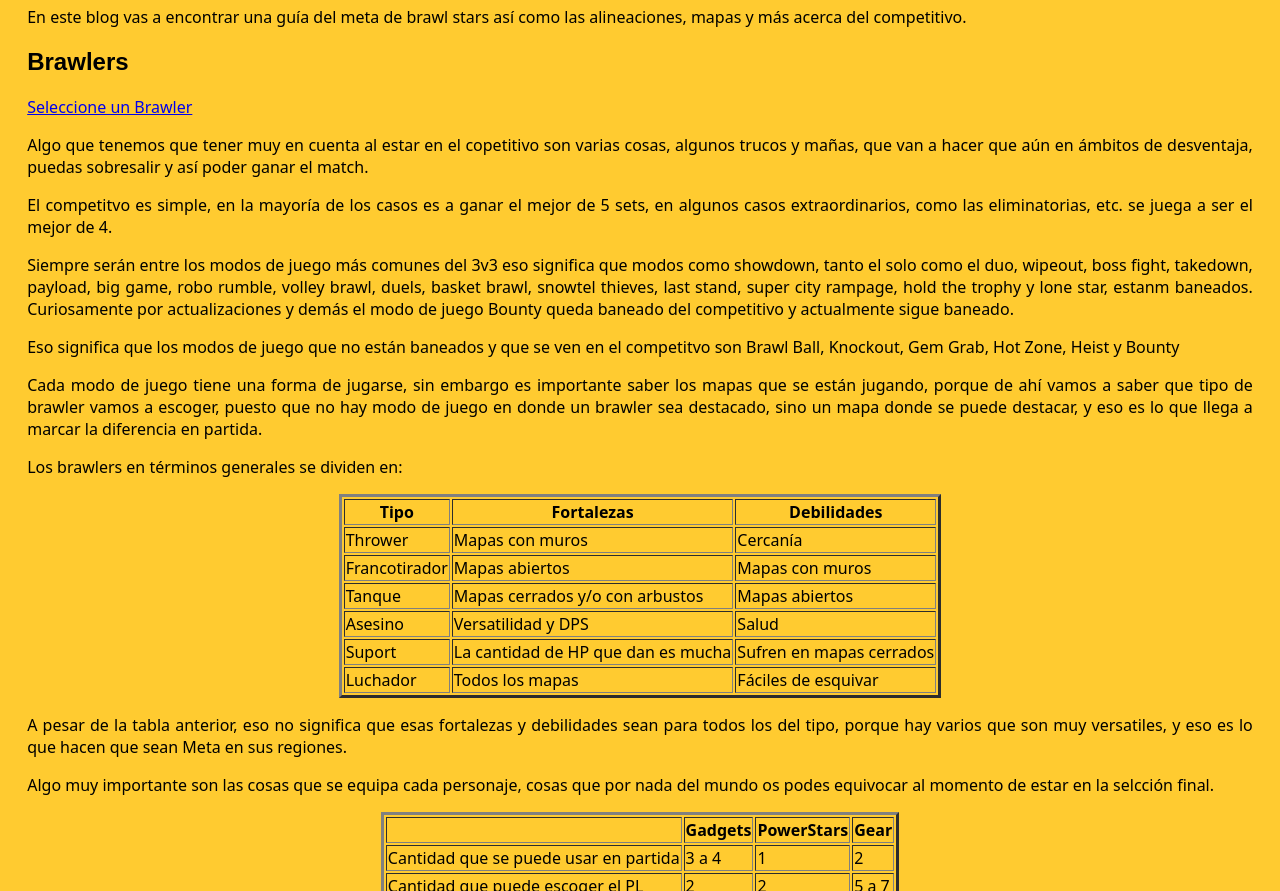
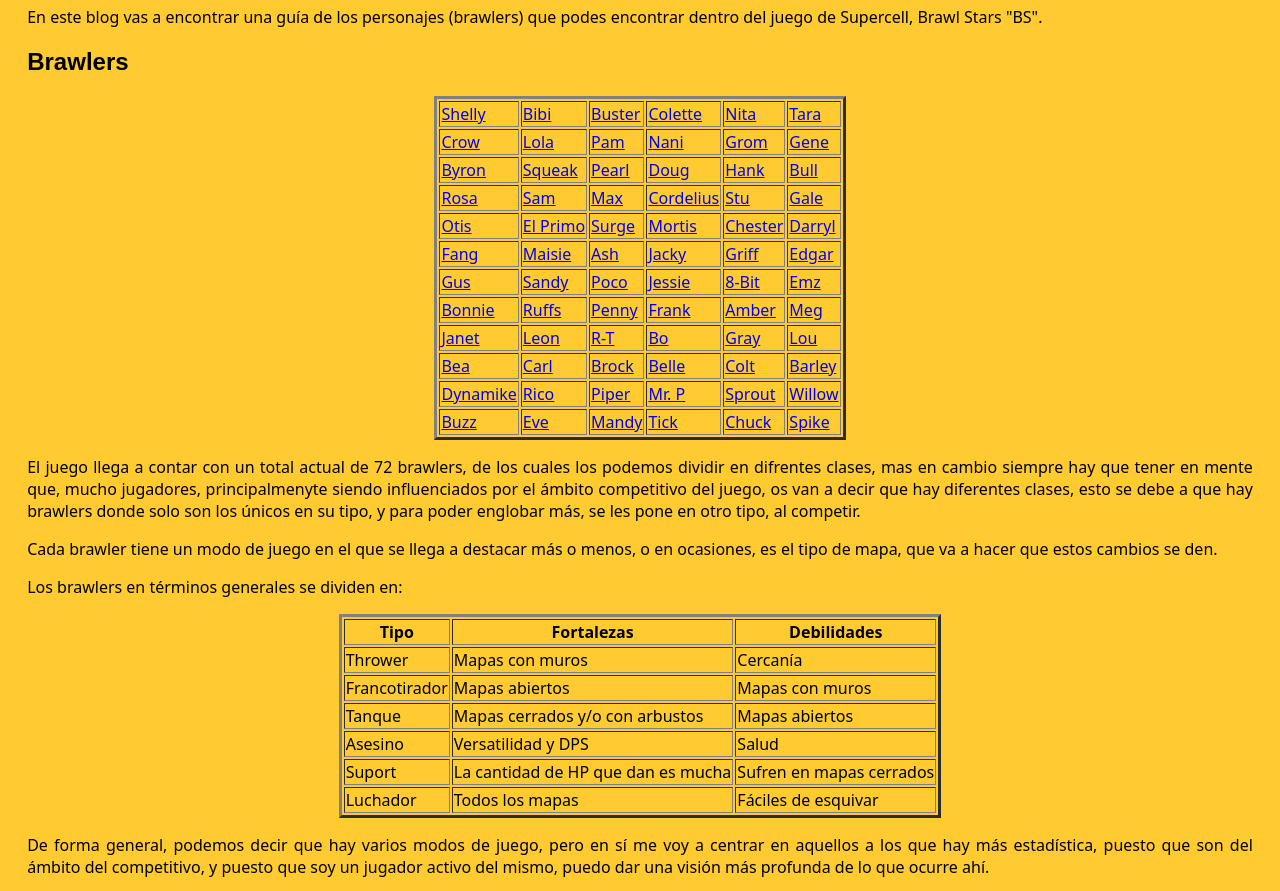
Before and after one commit to VictorJ-Ch/BrawlStars, a plain HTML site: page Index.html in a window 1280 px wide. Shown: the part 425-1316 px from the top of the page. Drawn offline with Linux system fonts and the light colour scheme.

Commit message:
Update del proyecto

```diff
--- a/Index.html
+++ b/Index.html
@@ -11,101 +11,112 @@
             <img class="banner" src="./Img/Header/BSC_header.png" alt="Banner Responsivo">
         </header>
         <main>
-            <h1>Brawl Stars Guía Competitiva Oct.2023</h1>
+            <h1>Brawl Stars Brawlers</h1>
             <p>
-                En este blog vas a encontrar una guía del meta de brawl stars así como las alineaciones, mapas y más acerca del competitivo.
+                En este blog vas a encontrar una guía de los personajes (brawlers) que podes encontrar dentro del juego de Supercell, Brawl Stars "BS".
             </p>
             <h2> Brawlers</h2>
-            <div class="dropdown">
-                <a href="#">Seleccione un Brawler</a>
-                <div class="dropdown-content">
-                    <li><a href="./HTML/Brawlers/Shelly.html">Shelly</a></li>
-                    <li><a href="./HTML/Brawlers/Bibi.html">Bibi</a></li>
-                    <li><a href="./HTML/Brawlers/Buster.html">Buster</a></li>
-                    <li><a href="./HTML/Brawlers/Colette.html">Colette</a></li>
-                    <li><a href="./HTML/Brawlers/Nita.html">Nita</a></li>
-                    <li><a href="./HTML/Brawlers/Tara.html">Tara</a></li>
-                    <li><a href="./HTML/Brawlers/Crow.html">Crow</a></li>
-                    <li><a href="./HTML/Brawlers/Lola.html">Lola</a></li>
-                    <li><a href="./HTML/Brawlers/Pam.html">Pam</a></li>
-                    <li><a href="./HTML/Brawlers/Nani.html">Nani</a></li>
-                    <li><a href="./HTML/Brawlers/Grom.html">Grom</a></li>
-                    <li><a href="./HTML/Brawlers/Gene.html">Gene</a></li>
-                    <li><a href="./HTML/Brawlers/Byron.html">Byron</a></li>
-                    <li><a href="./HTML/Brawlers/Squeak.html">Squeak</a></li>
-                    <li><a href="./HTML/Brawlers/Pearl.html">Pearl</a></li>
-                    <li><a href="./HTML/Brawlers/Doug.html">Doug</a></li>
-                    <li><a href="./HTML/Brawlers/Hank.html">Hank</a></li>
-                    <li><a href="./HTML/Brawlers/Bull.html">Bull</a></li>
-                    <li><a href="./HTML/Brawlers/Rosa.html">Rosa</a></li>
-                    <li><a href="./HTML/Brawlers/Sam.html">Sam</a></li>
-                    <li><a href="./HTML/Brawlers/Max.html">Max</a></li>
-                    <li><a href="./HTML/Brawlers/Cordelius.html">Cordelius</a></li>
-                    <li><a href="./HTML/Brawlers/Stu.html">Stu</a></li>
-                    <li><a href="./HTML/Brawlers/Gale.html">Gale</a></li>
-                    <li><a href="./HTML/Brawlers/Otis.html">Otis</a></li>
-                    <li><a href="./HTML/Brawlers/ElPrimo.html">El Primo</a></li>
-                    <li><a href="./HTML/Brawlers/Surge.html">Surge</a></li>
-                    <li><a href="./HTML/Brawlers/Mortis.html">Mortis</a></li>
-                    <li><a href="./HTML/Brawlers/Chester.html">Chester</a></li>
-                    <li><a href="./HTML/Brawlers/Darryl.html">Darryl</a></li>
-                    <li><a href="./HTML/Brawlers/Fang.html">Fang</a></li>
-                    <li><a href="./HTML/Brawlers/Maisie.html">Maisie</a></li>
-                    <li><a href="./HTML/Brawlers/Ash.html">Ash</a></li>
-                    <li><a href="./HTML/Brawlers/Jacky.html">Jacky</a></li>
-                    <li><a href="./HTML/Brawlers/Griff.html">Griff</a></li>
-                    <li><a href="./HTML/Brawlers/Edgar.html">Edgar</a></li>
-                    <li><a href="./HTML/Brawlers/Gus.html">Gus</a></li>
-                    <li><a href="./HTML/Brawlers/Sandy.html">Sandy</a></li>
-                    <li><a href="./HTML/Brawlers/Poco.html">Poco</a></li>
-                    <li><a href="./HTML/Brawlers/Jessie.html">Jessie</a></li>
-                    <li><a href="./HTML/Brawlers/8-Bit.html">8-Bit</a></li>
-                    <li><a href="./HTML/Brawlers/Emz.html">Emz</a></li>
-                    <li><a href="./HTML/Brawlers/Bonnie.html">Bonnie</a></li>
-                    <li><a href="./HTML/Brawlers/Ruffs.html">Ruffs</a></li>
-                    <li><a href="./HTML/Brawlers/Penny.html">Penny</a></li>
-                    <li><a href="./HTML/Brawlers/Frank.html">Frank</a></li>
-                    <li><a href="./HTML/Brawlers/Amber.html">Amber</a></li>
-                    <li><a href="./HTML/Brawlers/Meg.html">Meg</a></li>
-                    <li><a href="./HTML/Brawlers/Janet.html">Janet</a></li>
-                    <li><a href="./HTML/Brawlers/Leon.html">Leon</a></li>
-                    <li><a href="./HTML/Brawlers/R-t.html">R-T</a></li>
-                    <li><a href="./HTML/Brawlers/Bo.html">Bo</a></li>
-                    <li><a href="./HTML/Brawlers/Gray.html">Gray</a></li>
-                    <li><a href="./HTML/Brawlers/Lou.html">Lou</a></li>
-                    <li><a href="./HTML/Brawlers/Bea.html">Bea</a></li>
-                    <li><a href="./HTML/Brawlers/Carl.html">Carl</a></li>
-                    <li><a href="./HTML/Brawlers/Brock.html">Brock</a></li>
-                    <li><a href="./HTML/Brawlers/Belle.html">Belle</a></li>
-                    <li><a href="./HTML/Brawlers/Colt.html">Colt</a></li>
-                    <li><a href="./HTML/Brawlers/Barley.html">Barley</a></li>
-                    <li><a href="./HTML/Brawlers/Dynamike.html">Dynamike</a></li>
-                    <li><a href="./HTML/Brawlers/Rico.html">Rico</a></li>
-                    <li><a href="./HTML/Brawlers/Piper.html">Piper</a></li>
-                    <li><a href="./HTML/Brawlers/MrP.html">Mr. P</a></li>
-                    <li><a href="./HTML/Brawlers/Sprout.html">Sprout</a></li>
-                    <li><a href="./HTML/Brawlers/Willow.html">Willow</a></li>
-                    <li><a href="./HTML/Brawlers/Buzz.html">Buzz</a></li>
-                    <li><a href="./HTML/Brawlers/Eve.html">Eve</a></li>
-                    <li><a href="./HTML/Brawlers/Mandy.html">Mandy</a></li>
-                    <li><a href="./HTML/Brawlers/Tick.html">Tick</a></li>
-                    <li><a href="./HTML/Brawlers/Chuck.html">Chuck</a></li>
-                </div>
-            </div>
+            <table border="3">
+                <tr>
+                    <td><a href="./HTML/Brawlers/Shelly.html">Shelly</a></td>
+                    <td><a href="./HTML/Brawlers/Bibi.html">Bibi</a></td>
+                    <td><a href="./HTML/Brawlers/Buster.html">Buster</a></td>
+                    <td><a href="./HTML/Brawlers/Colette.html">Colette</a></td>
+                    <td><a href="./HTML/Brawlers/Nita.html">Nita</a></td>
+                    <td><a href="./HTML/Brawlers/Tara.html">Tara</a></td>
+                </tr>
+                <tr>
+                    <td><a href="./HTML/Brawlers/Crow.html">Crow</a></td>
+                    <td><a href="./HTML/Brawlers/Lola.html">Lola</a></td>
+                    <td><a href="./HTML/Brawlers/Pam.html">Pam</a></td>
+                    <td><a href="./HTML/Brawlers/Nani.html">Nani</a></td>
+                    <td><a href="./HTML/Brawlers/Grom.html">Grom</a></td>
+                    <td><a href="./HTML/Brawlers/Gene.html">Gene</a></td>
+                </tr>
+                <tr>
+                    <td><a href="./HTML/Brawlers/Byron.html">Byron</a></td>
+                    <td><a href="./HTML/Brawlers/Squeak.html">Squeak</a></td>
+                    <td><a href="./HTML/Brawlers/Pearl.html">Pearl</a></td>
+                    <td><a href="./HTML/Brawlers/Doug.html">Doug</a></td>
+                    <td><a href="./HTML/Brawlers/Hank.html">Hank</a></td>
+                    <td><a href="./HTML/Brawlers/Bull.html">Bull</a></td>
+                </tr>
+                <tr>
+                    <td><a href="./HTML/Brawlers/Rosa.html">Rosa</a></td>
+                    <td><a href="./HTML/Brawlers/Sam.html">Sam</a></td>
+                    <td><a href="./HTML/Brawlers/Max.html">Max</a></td>
+                    <td><a href="./HTML/Brawlers/Cordelius.html">Cordelius</a></td>
+                    <td><a href="./HTML/Brawlers/Stu.html">Stu</a></td>
+                    <td><a href="./HTML/Brawlers/Gale.html">Gale</a></td>
+                </tr>
+                <tr>
+                    <td><a href="./HTML/Brawlers/Otis.html">Otis</a></td>
+                    <td><a href="./HTML/Brawlers/ElPrimo.html">El Primo</a></td>
+                    <td><a href="./HTML/Brawlers/Surge.html">Surge</a></td>
+                    <td><a href="./HTML/Brawlers/Mortis.html">Mortis</a></td>
+                    <td><a href="./HTML/Brawlers/Chester.html">Chester</a></td>
+                    <td><a href="./HTML/Brawlers/Darryl.html">Darryl</a></td>
+                </tr>
+                <tr>
+                    <td><a href="./HTML/Brawlers/Fang.html">Fang</a></td>
+                    <td><a href="./HTML/Brawlers/Maisie.html">Maisie</a></td>
+                    <td><a href="./HTML/Brawlers/Ash.html">Ash</a></td>
+                    <td><a href="./HTML/Brawlers/Jacky.html">Jacky</a></td>
+                    <td><a href="./HTML/Brawlers/Griff.html">Griff</a></td>
+                    <td><a href="./HTML/Brawlers/Edgar.html">Edgar</a></td>
+                </tr>
+                <tr>
+                    <td><a href="./HTML/Brawlers/Gus.html">Gus</a></td>
+                    <td><a href="./HTML/Brawlers/Sandy.html">Sandy</a></td>
+                    <td><a href="./HTML/Brawlers/Poco.html">Poco</a></td>
+                    <td><a href="./HTML/Brawlers/Jessie.html">Jessie</a></td>
+                    <td><a href="./HTML/Brawlers/8-Bit.html">8-Bit</a></td>
+                    <td><a href="./HTML/Brawlers/Emz.html">Emz</a></td>
+                </tr>
+                <tr><td><a href="./HTML/Brawlers/Bonnie.html">Bonnie</a></td>
+                    <td><a href="./HTML/Brawlers/Ruffs.html">Ruffs</a></td>
+                    <td><a href="./HTML/Brawlers/Penny.html">Penny</a></td>
+                    <td><a href="./HTML/Brawlers/Frank.html">Frank</a></td>
+                    <td><a href="./HTML/Brawlers/Amber.html">Amber</a></td>
+                    <td><a href="./HTML/Brawlers/Meg.html">Meg</a></td></tr>
+                <tr>
+                    <td><a href="./HTML/Brawlers/Janet.html">Janet</a></td>
+                    <td><a href="./HTML/Brawlers/Leon.html">Leon</a></td>
+                    <td><a href="./HTML/Brawlers/R-t.html">R-T</a></td>
+                    <td><a href="./HTML/Brawlers/Bo.html">Bo</a></td>
+                    <td><a href="./HTML/Brawlers/Gray.html">Gray</a></td>
+                    <td><a href="./HTML/Brawlers/Lou.html">Lou</a></td>
+                </tr>
+                <tr>
+                    <td><a href="./HTML/Brawlers/Bea.html">Bea</a></td>
+                    <td><a href="./HTML/Brawlers/Carl.html">Carl</a></td>
+                    <td><a href="./HTML/Brawlers/Brock.html">Brock</a></td>
+                    <td><a href="./HTML/Brawlers/Belle.html">Belle</a></td>
+                    <td><a href="./HTML/Brawlers/Colt.html">Colt</a></td>
+                    <td><a href="./HTML/Brawlers/Barley.html">Barley</a></td>
+                </tr>
+                <tr>
+                    <td><a href="./HTML/Brawlers/Dynamike.html">Dynamike</a></td>
+                    <td><a href="./HTML/Brawlers/Rico.html">Rico</a></td>
+                    <td><a href="./HTML/Brawlers/Piper.html">Piper</a></td>
+                    <td><a href="./HTML/Brawlers/MrP.html">Mr. P</a></td>
+                    <td><a href="./HTML/Brawlers/Sprout.html">Sprout</a></td>
+                    <td><a href="./HTML/Brawlers/Willow.html">Willow</a></td>
+                </tr>
+                <tr>
+                    <td><a href="./HTML/Brawlers/Buzz.html">Buzz</a></td>
+                    <td><a href="./HTML/Brawlers/Eve.html">Eve</a></td>
+                    <td><a href="./HTML/Brawlers/Mandy.html">Mandy</a></td>
+                    <td><a href="./HTML/Brawlers/Tick.html">Tick</a></td>
+                    <td><a href="./HTML/Brawlers/Chuck.html">Chuck</a></td>
+                    <td><a href="./HTML/Brawlers/Spike.html">Spike</a></td>
+                </tr>
+            </table>
             <p>
-                Algo que tenemos que tener muy en cuenta al estar en el copetitivo son varias cosas, algunos trucos y mañas, que van a hacer que aún en ámbitos de desventaja, puedas sobresalir y así poder ganar el match.
+                El juego llega a contar con un total actual de 72 brawlers, de los cuales los podemos dividir en difrentes  clases, mas en cambio siempre hay que tener en mente que, mucho jugadores, principalmenyte siendo influenciados por el ámbito competitivo del juego, os van a decir que hay diferentes clases, esto se debe a que hay brawlers donde solo son los únicos en su tipo, y para poder englobar más, se les pone en otro tipo, al competir.
             </p>
             <p>
-                El competitvo es simple, en la mayoría de los casos es a ganar el mejor de 5 sets, en algunos casos extraordinarios, como las eliminatorias, etc. se juega a ser el mejor de 4.
-            </p>
-            <p>
-                Siempre serán entre los modos de juego más comunes del 3v3 eso significa que modos como showdown, tanto el solo como el duo, wipeout, boss fight, takedown, payload, big game, robo rumble, volley brawl, duels, basket brawl, snowtel thieves, last stand, super city rampage, hold the trophy y lone star, estanm baneados. Curiosamente por actualizaciones y demás el modo de juego Bounty queda baneado del competitivo y actualmente sigue baneado.
-            </p>
-            <p>
-                Eso significa que los modos de juego que no están baneados y que se ven en el competitvo son Brawl Ball, Knockout, Gem Grab, Hot Zone, Heist y Bounty
-            </p>
-            <p>
-                Cada modo de juego tiene una forma de jugarse, sin embargo es importante saber los mapas que se están jugando, porque de ahí vamos a saber que tipo de brawler vamos a escoger, puesto que no hay modo de juego en donde un brawler sea destacado, sino un mapa donde se puede destacar, y eso es lo que llega a marcar la diferencia en partida.
+                Cada brawler tiene un modo de juego en el que se llega a destacar más o menos, o en ocasiones, es el tipo de mapa, que va a hacer que estos cambios se den.
             </p>
             <p>
                 Los brawlers en términos generales se dividen en:
@@ -148,10 +159,42 @@
             </tr>
             </table>
             <p>
-                A pesar de la tabla anterior, eso no significa que esas fortalezas y debilidades sean para todos los del tipo, porque hay varios que son muy versatiles, y eso es lo que hacen que sean Meta en sus regiones.
+                De forma general, podemos decir que hay varios modos de juego, pero en sí me voy a centrar en aquellos a los que hay más estadística, puesto que son del ámbito del competitivo, y puesto que soy un jugador activo del mismo, puedo dar una visión más profunda de lo que ocurre ahí.
             </p>
             <p>
-                Algo muy importante son las cosas que se equipa cada personaje, cosas que por nada del mundo os podes equivocar al momento de estar en la selcción final.
+                Es por eso que en estando en competencias, los modos de juego que sí o sí, en la actualidad os vas a encontrar son:
+            </p>
+            <table border=3">
+                <tr>
+                    <th>Juego</th>
+                    <th>Descripción</th>
+                </tr>
+                <tr>
+                    <td>Brawl Ball</td>
+                    <td>3v3 donde el primer equipo en marcar 2 goles a la portería enemiga gana, en caso de empate, nos vamos a tiempo extra y el primero que meta gol gana.</td>
+                </tr>
+                <tr>
+                    <td>Knockout</td>
+                    <td>3v3 que consiste en 3 rondas y se juega al mejor de 3, en donde cada equipo debe eliminar a los tres integrantes del equipo contrario, pero cuidado, que si moris, no podes reaparecer, hasta la siguiente ronda.</td>
+                </tr>
+                <tr>
+                    <td>Gen Grab</td>
+                    <td>3v3  donde al centro el mapa estará tirando 1 gema periódicamente, el primer equipo en tener 10 gemas tendrá una cuenta regresiva de 12 segundos, para ganar, en caso que ambos tengan la misma cantidad de gemas, el equipo quie tenga la mayor cantidad de gemas, después de un tiempo, tendrá la cuenta regresiva.</em></td>
+                </tr>
+                <tr>
+                    <td>Heist</td>
+                    <td>3v3 donde tu equipo deberá atacar la caja de seguridad del equipo contrario, mientras defienden la suya, el primero que destruya la caja enemiga o quqe tenga más vida la suya, gana.</td>
+                </tr>
+                <tr>
+                    <td>Hot zone</td>
+                    <td>3v3 donde el equipo que llegue a completar el 100% de las zonas marcadas en el mapa gana. </td>
+                </tr>
+            </table>
+            <p>
+                Como se mencionó en la tabal anterior, los modos de juegos son siempre 3v3, lo que significa que la elección del personaje es vital, en el juego, así como hacer que estos tengan una buena sinergia, durante la partida.
+            </p>
+            <p>
+                Por otro lado, cada uno de los brawlers no solo tienen distintas habilidades, sino que también pueden poseer, gadgets, powerstars o incluso gears que lo pueden complementar en la pelea.
             </p>
             <table border=3">
                 <tr>
```
